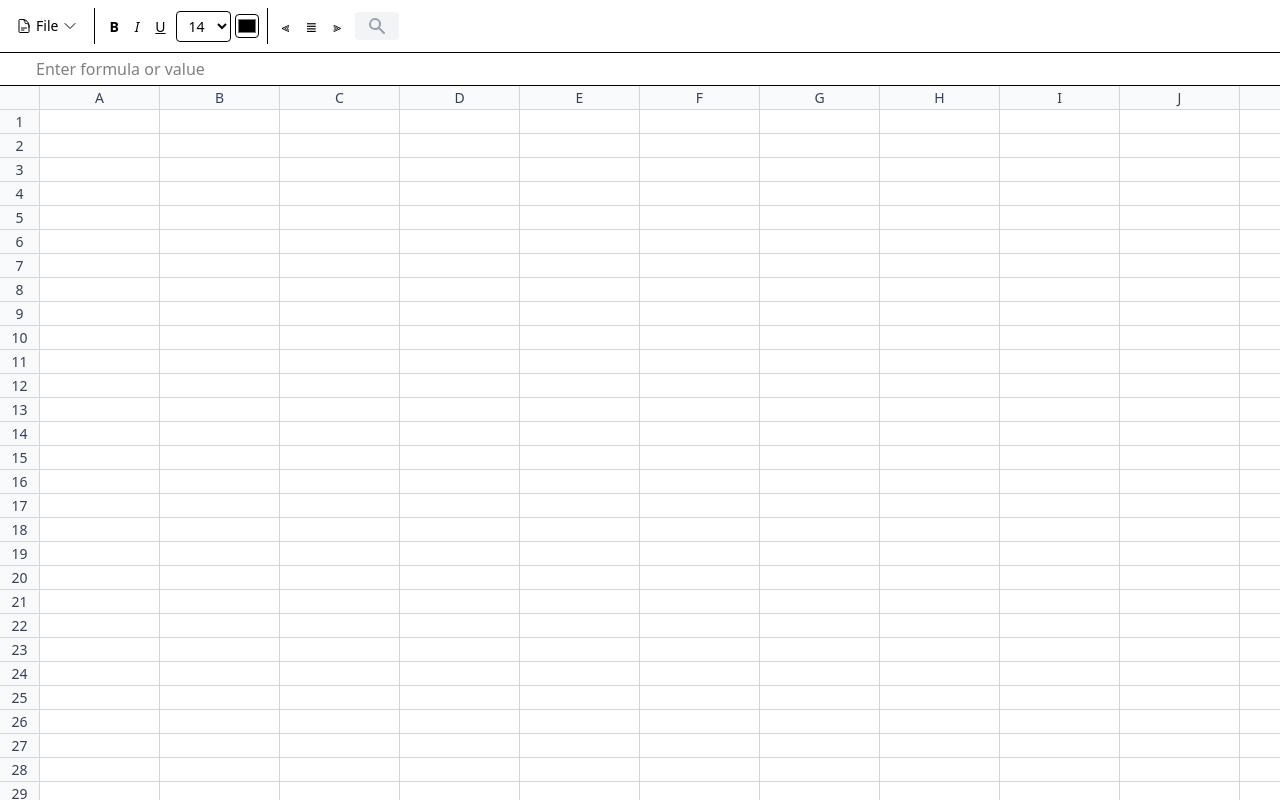
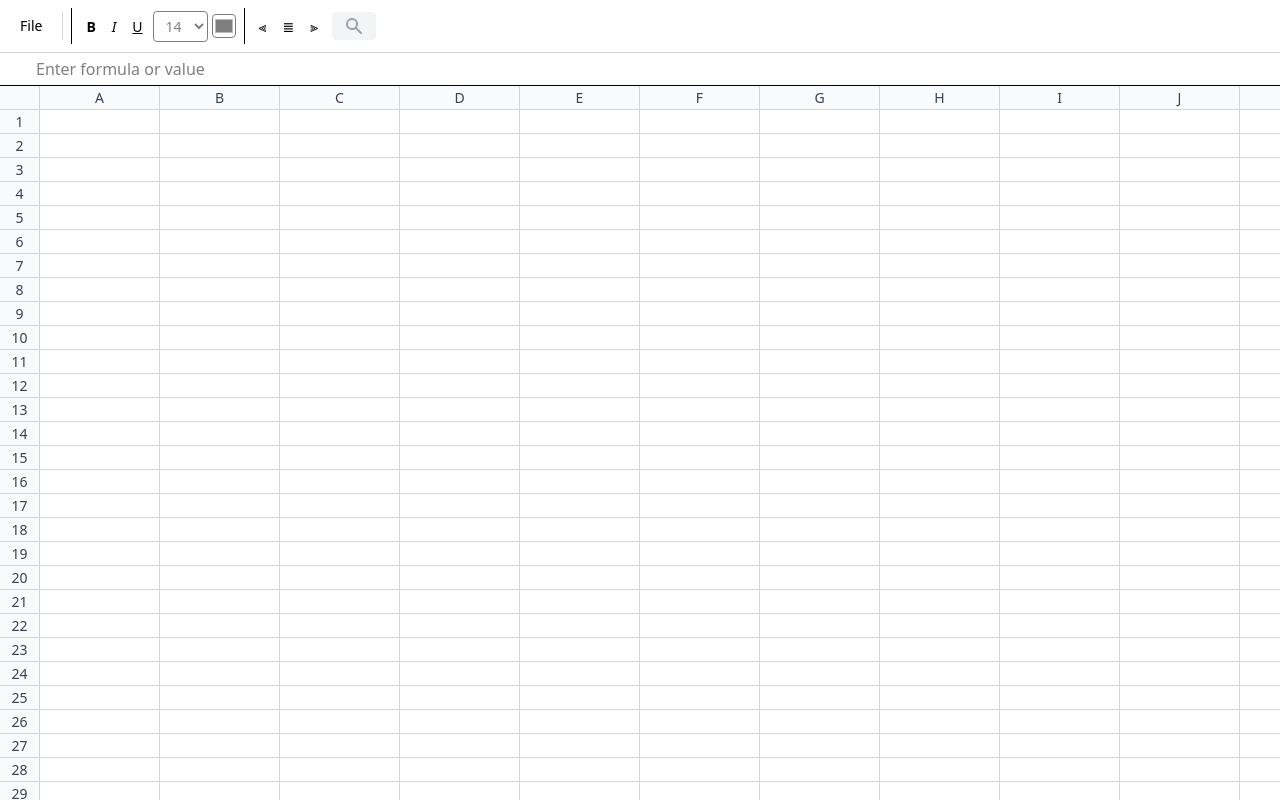
Before and after one commit to AnishPillai2002/google-sheet-clone, a React (Vite) app: page / in a window 1280 px wide. Built offline with nearby package versions, Linux system fonts and the light colour scheme.

Commit message:
added option to save the data

```diff
--- a/package.json
+++ b/package.json
@@ -12,9 +12,11 @@
   "dependencies": {
     "@heroicons/react": "^2.2.0",
     "@tailwindcss/vite": "^4.0.9",
+    "google-sheet-clone": "file:",
     "react": "^19.0.0",
     "react-dom": "^19.0.0",
-    "tailwindcss": "^4.0.9"
+    "tailwindcss": "^4.0.9",
+    "xlsx": "^0.18.5"
   },
   "devDependencies": {
     "@eslint/js": "^9.21.0",
--- /dev/null
+++ b/src/components/FileMenu.jsx
@@ -0,0 +1,58 @@
+import React, { useState, useRef, useEffect } from 'react';
+
+function FileMenu({ onSave, onOpen }) {
+  const [isOpen, setIsOpen] = useState(false);
+  const menuRef = useRef(null);
+
+  useEffect(() => {
+    const handleClickOutside = (event) => {
+      if (menuRef.current && !menuRef.current.contains(event.target)) {
+        setIsOpen(false);
+      }
+    };
+
+    document.addEventListener('mousedown', handleClickOutside);
+    return () => {
+      document.removeEventListener('mousedown', handleClickOutside);
+    };
+  }, []);
+
+  const menuItems = [
+    { id: 'save', label: 'Save', icon: '💾', action: onSave },
+    { id: 'open', label: 'Open', icon: '📂', action: onOpen }
+  ];
+
+  return (
+    <div ref={menuRef} className="relative">
+      <button
+        className={`px-3 py-1 text-sm hover:bg-gray-100 rounded
+                   ${isOpen ? 'bg-gray-100' : ''}`}
+        onClick={() => setIsOpen(!isOpen)}
+      >
+        File
+      </button>
+
+      {isOpen && (
+        <div className="absolute top-full left-0 mt-1 bg-white border border-gray-200
+                      rounded-md shadow-lg z-50 min-w-[160px] py-1">
+          {menuItems.map(item => (
+            <button
+              key={item.id}
+              className="w-full px-4 py-2 text-left text-sm text-gray-700
+                       hover:bg-gray-100 flex items-center gap-2"
+              onClick={() => {
+                item.action();
+                setIsOpen(false);
+              }}
+            >
+              <span className="w-5">{item.icon}</span>
+              {item.label}
+            </button>
+          ))}
+        </div>
+      )}
+    </div>
+  );
+}
+
+export default FileMenu;
--- a/src/components/Spreadsheet.jsx
+++ b/src/components/Spreadsheet.jsx
@@ -6,6 +6,7 @@ import FindReplaceModal from './FindReplaceModal';
 import Cell from './Cell';
 import ContextMenu from './ContextMenu';
 import DataValidationModal from './DataValidationModal';
+import * as XLSX from 'xlsx';
 
 function Spreadsheet() {
   const [selectedCell, setSelectedCell] = useState(null);
@@ -119,6 +120,95 @@ function Spreadsheet() {
     setShowDataValidationModal(false);
   };
 
+  const handleSave = () => {
+    // Create a new workbook
+    const wb = XLSX.utils.book_new();
+
+    // Convert cell data to array format for xlsx
+    const sheetData = [];
+    let maxRow = 0;
+    let maxCol = 0;
+
+    // Find the dimensions of the sheet
+    Object.keys(cellData).forEach(cellId => {
+      const [col, row] = cellId.match(/([A-Z]+)(\d+)/).slice(1);
+      const colNum = XLSX.utils.decode_col(col);
+      const rowNum = parseInt(row) - 1;
+      maxRow = Math.max(maxRow, rowNum);
+      maxCol = Math.max(maxCol, colNum);
+    });
+
+    // Initialize the sheet with empty cells
+    for (let i = 0; i <= maxRow; i++) {
+      sheetData[i] = new Array(maxCol + 1).fill('');
+    }
+
+    // Fill in the data
+    Object.entries(cellData).forEach(([cellId, cell]) => {
+      const [col, row] = cellId.match(/([A-Z]+)(\d+)/).slice(1);
+      const colNum = XLSX.utils.decode_col(col);
+      const rowNum = parseInt(row) - 1;
+
+      // Use display value if available, otherwise use the raw value
+      sheetData[rowNum][colNum] = cell.displayValue || cell.value || '';
+    });
+
+    // Create worksheet from data
+    const ws = XLSX.utils.aoa_to_sheet(sheetData);
+
+    // Add style information
+    ws['!cols'] = Array(maxCol + 1).fill({ wch: 10 }); // Default column width
+
+    // Add formatting information
+    Object.entries(cellData).forEach(([cellId, cell]) => {
+      const [col, row] = cellId.match(/([A-Z]+)(\d+)/).slice(1);
+      if (cell.format) {
+        const addr = XLSX.utils.encode_cell({ c: XLSX.utils.decode_col(col), r: parseInt(row) - 1 });
+        if (!ws[addr]) ws[addr] = { v: '' };
+        ws[addr].s = {
+          font: {
+            bold: cell.format.bold,
+            italic: cell.format.italic,
+            sz: cell.format.fontSize,
+            color: { rgb: cell.format.color?.replace('#', '') }
+          }
+        };
+      }
+    });
+
+    // Add the worksheet to the workbook
+    XLSX.utils.book_append_sheet(wb, ws, 'Sheet1');
+
+    // Generate the Excel file
+    XLSX.writeFile(wb, 'spreadsheet.xlsx');
+  };
+
+  const handleOpen = () => {
+    const input = document.createElement('input');
+    input.type = 'file';
+    input.accept = '.json';
+
+    input.onchange = (e) => {
+      const file = e.target.files[0];
+      if (file) {
+        const reader = new FileReader();
+        reader.onload = (event) => {
+          try {
+            const data = JSON.parse(event.target.result);
+            setCellData(data.cellData || {});
+            setCellValidations(data.cellValidations || {});
+          } catch (error) {
+            console.error('Error reading file:', error);
+            alert('Invalid file format');
+          }
+        };
+        reader.readAsText(file);
+      }
+    };
+
+    input.click();
+  };
+
   return (
     <div className="flex flex-col h-full relative">
       <Toolbar
@@ -126,6 +216,8 @@ function Spreadsheet() {
         selectedCell={selectedCell}
         cellFormat={cellData[selectedCell]?.format}
         onFindReplace={() => setShowFindReplace(true)}
+        onSave={handleSave}
+        onOpen={handleOpen}
         disabled={!selectedCell}
       />
       <FormulaBar
--- a/src/components/Toolbar.jsx
+++ b/src/components/Toolbar.jsx
@@ -4,8 +4,17 @@ import {
   DocumentTextIcon,
   ChevronRightIcon
 } from '@heroicons/react/24/outline';
+import FileMenu from './FileMenu';
 
-function Toolbar({ onFormatChange, selectedCell, cellFormat = {}, onFindReplace, disabled = false }) {
+function Toolbar({
+  onFormatChange,
+  selectedCell,
+  cellFormat = {},
+  onFindReplace,
+  onSave,
+  onOpen,
+  disabled = false
+}) {
   const {
     bold = false,
     italic = false,
@@ -22,12 +31,10 @@ function Toolbar({ onFormatChange, selectedCell, cellFormat = {}, onFindReplace,
   };
 
   return (
-    <div className="flex items-center gap-2 p-2 border-b bg-white">
+    <div className="flex items-center gap-2 p-2 border-b border-gray-300 bg-white">
       {/* File Menu */}
-      <div className="flex items-center gap-1 px-2 hover:bg-gray-100 rounded cursor-pointer">
-        <DocumentTextIcon className="w-4 h-4" />
-        <span className="text-sm">File</span>
-        <ChevronDownIcon className="w-4 h-4" />
+      <div className="border-r border-gray-300 pr-2">
+        <FileMenu onSave={onSave} onOpen={onOpen} />
       </div>
 
       {/* Format Options */}
@@ -36,6 +43,7 @@ function Toolbar({ onFormatChange, selectedCell, cellFormat = {}, onFindReplace,
           className={`p-1.5 rounded hover:bg-gray-100 cursor-pointer
             ${bold ? 'bg-gray-200' : ''}`}
           onClick={() => onFormatChange({ bold: !bold })}
+          disabled={disabled}
         >
           <span className="font-bold text-sm">B</span>
         </button>
@@ -43,6 +51,7 @@ function Toolbar({ onFormatChange, selectedCell, cellFormat = {}, onFindReplace,
           className={`p-1.5 rounded hover:bg-gray-100 cursor-pointer
             ${italic ? 'bg-gray-200' : ''}`}
           onClick={() => onFormatChange({ italic: !italic })}
+          disabled={disabled}
         >
           <span className="italic text-sm">I</span>
         </button>
@@ -54,7 +63,8 @@ function Toolbar({ onFormatChange, selectedCell, cellFormat = {}, onFindReplace,
         <select
           value={fontSize}
           onChange={handleFontSizeChange}
-          className="px-2 py-1 border rounded text-sm"
+          className={`px-2 py-1 border rounded text-sm ${disabled ? 'opacity-50 cursor-not-allowed' : ''}`}
+          disabled={disabled}
         >
           {[8, 9, 10, 11, 12, 14, 16, 18, 20, 22, 24, 26, 28, 36, 48, 72].map(size => (
             <option key={size} value={size}>{size}</option>
@@ -66,7 +76,8 @@ function Toolbar({ onFormatChange, selectedCell, cellFormat = {}, onFindReplace,
           type="color"
           value={color}
           onChange={handleColorChange}
-          className="w-6 h-6 p-0 border rounded cursor-pointer"
+          className={`w-6 h-6 p-0 border rounded cursor-pointer ${disabled ? 'opacity-50 cursor-not-allowed' : ''}`}
+          disabled={disabled}
         />
       </div>
 
```
Also changed, not shown: 1 other file (tests, documents, lock files or other folders).
